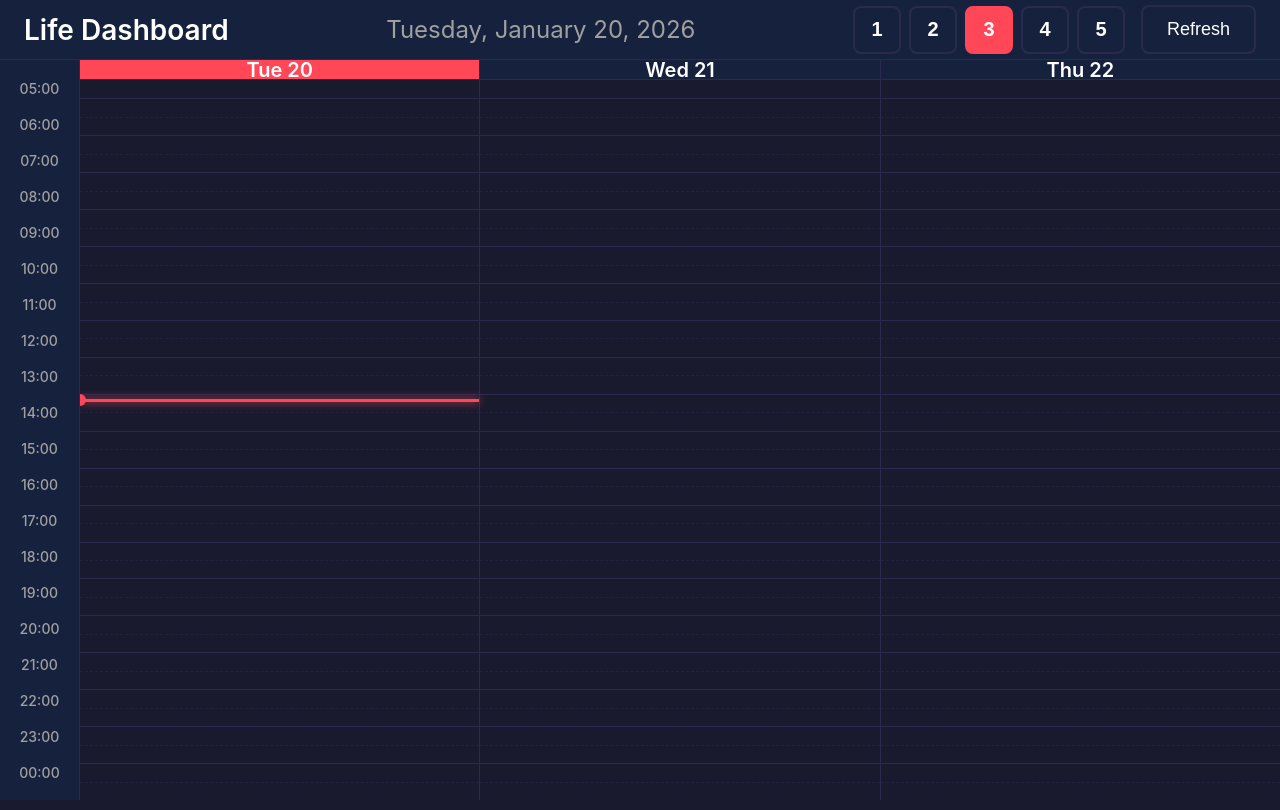
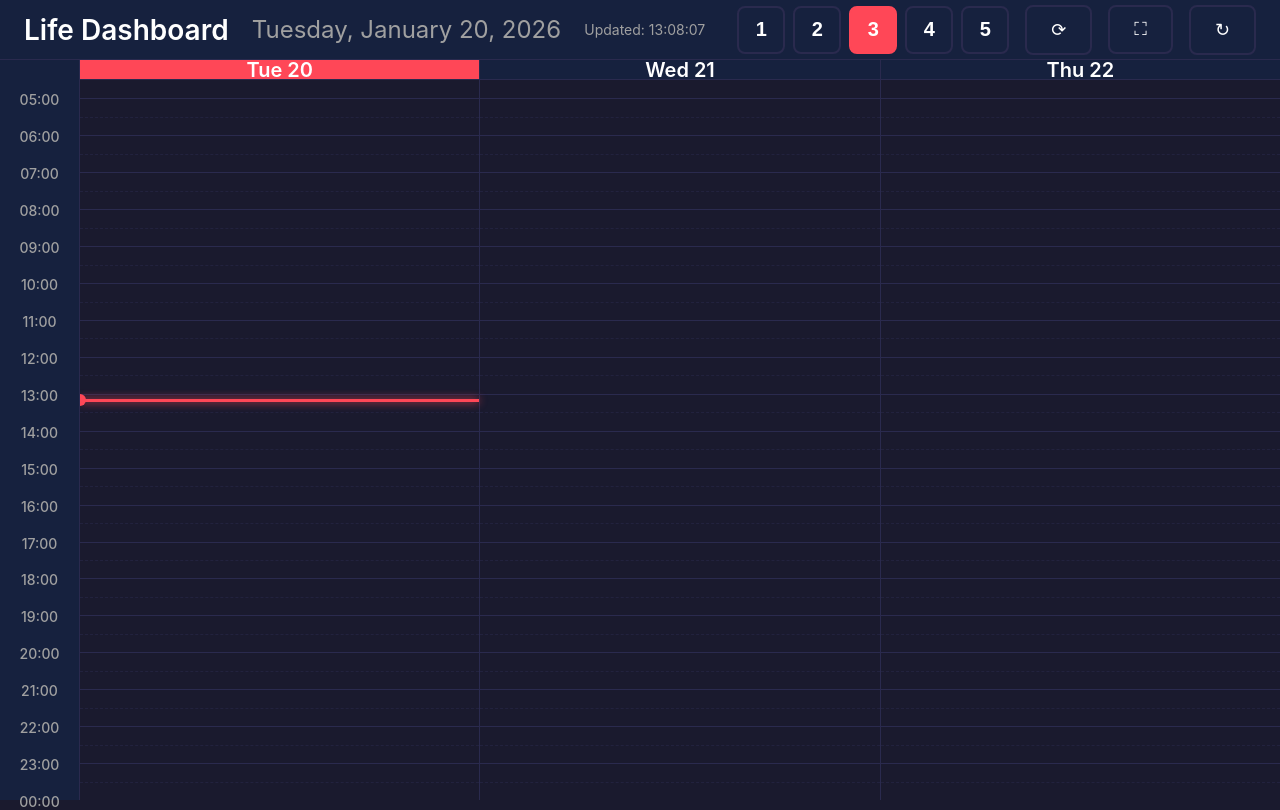
Before and after one commit to prabhanshu11/life-dashboard, a FastAPI app: page / in a window 1280 px wide. Run offline with FastAPI, Linux system fonts and the light colour scheme; data comes from the database, SQL or seed files in the repository; data that the repository does not hold is empty.

Commit message:
Fix calendar height alignment and add rotation support
- Fix hour-height calculation: use 19.5 hours (04:30-24:00) instead of 20
- Restructure time-column with time-labels container for proper alignment
- Add rotation support (90° clockwise) with localStorage persistence
- Add fullscreen toggle button
- Add auto-refresh every 15 seconds with last-updated timestamp
- Position time labels using absolute positioning to align with grid lines

Co-Authored-By: Claude Opus 4.5 <noreply@anthropic.com>

```diff
--- a/pi/templates/dashboard.html
+++ b/pi/templates/dashboard.html
@@ -13,7 +13,8 @@
             --text-secondary: #a0a0a0;
             --border-color: #2a2a4e;
             --time-line: #ff4757;
-            --hour-height: calc((100vh - 80px) / 20); /* 04:30-24:00 = ~20 hours */
+            --total-hours: 19.5; /* 04:30-24:00 */
+            --hour-height: calc((100vh - 80px) / var(--total-hours));
         }
 
         * {
@@ -84,7 +85,7 @@
             border-color: var(--time-line);
         }
 
-        .refresh-btn {
+        .refresh-btn, .control-btn {
             padding: 12px 24px;
             background: var(--bg-secondary);
             border: 2px solid var(--border-color);
@@ -95,8 +96,110 @@
             transition: all 0.2s;
         }
 
-        .refresh-btn:hover {
+        .refresh-btn:hover, .control-btn:hover {
             border-color: var(--time-line);
+        }
+
+        .control-btn.active {
+            background: var(--time-line);
+            border-color: var(--time-line);
+        }
+
+        .last-updated {
+            font-size: 14px;
+            color: var(--text-secondary);
+            margin-right: 16px;
+        }
+
+        /* Rotated state - 90 degrees clockwise */
+        /* After rotation: visual width = original height, visual height = original width */
+        body.rotated {
+            width: 100vh;
+            height: 100vw;
+            transform: rotate(90deg);
+            transform-origin: top left;
+            position: absolute;
+            top: 0;
+            left: 100%;
+            overflow: hidden;
+        }
+
+        body.rotated .header {
+            height: 50px;
+            padding: 6px 12px;
+            flex-wrap: nowrap;
+        }
+
+        body.rotated .header h1 {
+            font-size: 18px;
+            flex-shrink: 0;
+        }
+
+        body.rotated .header-date {
+            font-size: 14px;
+            flex-shrink: 1;
+            min-width: 0;
+            overflow: hidden;
+            text-overflow: ellipsis;
+            white-space: nowrap;
+        }
+
+        body.rotated .controls {
+            gap: 6px;
+            flex-shrink: 0;
+        }
+
+        body.rotated .last-updated {
+            display: none; /* Hide to save space when rotated */
+        }
+
+        body.rotated .day-btn {
+            width: 32px;
+            height: 32px;
+            font-size: 14px;
+        }
+
+        body.rotated .control-btn, body.rotated .refresh-btn {
+            padding: 6px 10px;
+            font-size: 14px;
+            width: 32px;
+            height: 32px;
+            display: flex;
+            align-items: center;
+            justify-content: center;
+        }
+
+        body.rotated .calendar-container {
+            height: calc(100vw - 50px);
+        }
+
+        body.rotated .time-column {
+            width: 50px;
+        }
+
+        body.rotated .time-header-spacer {
+            height: 15px; /* Match day-header height in rotated mode */
+        }
+
+        body.rotated .time-label {
+            font-size: 12px;
+        }
+
+        body.rotated .day-header {
+            height: 15px;
+            font-size: 14px;
+        }
+
+        body.rotated .day-grid {
+            height: calc(100% - 15px);
+        }
+
+        body.rotated .event-title {
+            font-size: 14px;
+        }
+
+        body.rotated .event-time {
+            font-size: 11px;
         }
 
         /* Calendar grid */
@@ -109,17 +212,31 @@
             width: 80px;
             background: var(--bg-secondary);
             border-right: 1px solid var(--border-color);
-            padding-top: 20px;
+            display: flex;
+            flex-direction: column;
+        }
+
+        .time-header-spacer {
+            height: 20px; /* Match day-header height */
+            flex-shrink: 0;
+        }
+
+        .time-labels {
+            position: relative;
+            flex: 1;
         }
 
         .time-label {
-            height: var(--hour-height);
+            position: absolute;
+            left: 0;
+            right: 0;
             display: flex;
             align-items: flex-start;
             justify-content: center;
             font-size: 18px;
             color: var(--text-secondary);
             font-weight: 500;
+            transform: translateY(-0.5em); /* Center label on the line */
         }
 
         .days-container {
@@ -266,6 +383,7 @@
         <h1>Life Dashboard</h1>
         <span class="header-date" id="currentDate"></span>
         <div class="controls">
+            <span class="last-updated" id="lastUpdated"></span>
             <div class="day-selector">
                 <button class="day-btn" data-days="1">1</button>
                 <button class="day-btn" data-days="2">2</button>
@@ -273,12 +391,17 @@
                 <button class="day-btn" data-days="4">4</button>
                 <button class="day-btn" data-days="5">5</button>
             </div>
-            <button class="refresh-btn" onclick="loadEvents()">Refresh</button>
+            <button class="control-btn" onclick="toggleRotate()" title="Rotate 90°">⟳</button>
+            <button class="control-btn" onclick="toggleFullscreen()" title="Fullscreen">⛶</button>
+            <button class="refresh-btn" onclick="loadEvents()">↻</button>
         </div>
     </header>
 
     <div class="calendar-container">
-        <div class="time-column" id="timeColumn"></div>
+        <div class="time-column">
+            <div class="time-header-spacer"></div>
+            <div class="time-labels" id="timeLabels"></div>
+        </div>
         <div class="days-container" id="daysContainer"></div>
     </div>
 
@@ -308,9 +431,54 @@
             // Update time indicator every minute
             setInterval(updateCurrentTimeLine, 60000);
 
-            // Auto-refresh every 60 seconds
-            setInterval(loadEvents, 60000);
+            // Auto-refresh every 15 seconds
+            setInterval(loadEvents, 15000);
+
+            // Restore rotation state and set correct hour height
+            if (localStorage.getItem('rotated') === 'true') {
+                document.body.classList.add('rotated');
+                document.documentElement.style.setProperty('--hour-height', 'calc((100vw - 50px - 15px) / 19.5)');
+            }
         });
+
+        // Toggle rotation (90 degrees)
+        function toggleRotate() {
+            document.body.classList.toggle('rotated');
+            const isRotated = document.body.classList.contains('rotated');
+            localStorage.setItem('rotated', isRotated);
+
+            // Update CSS variable for hour height based on rotation
+            // When rotated: visual height = original width (100vw), header=50px, day-header=15px
+            // Normal: visual height = original height (100vh), header=60px, day-header=20px
+            // Total hours: 19.5 (04:30 to 24:00)
+            const root = document.documentElement;
+            if (isRotated) {
+                root.style.setProperty('--hour-height', 'calc((100vw - 50px - 15px) / 19.5)');
+            } else {
+                root.style.setProperty('--hour-height', 'calc((100vh - 60px - 20px) / 19.5)');
+            }
+
+            // Re-render to apply new dimensions
+            renderDays();
+        }
+
+        // Toggle fullscreen mode
+        function toggleFullscreen() {
+            if (!document.fullscreenElement) {
+                document.documentElement.requestFullscreen().catch(err => {
+                    console.log('Fullscreen error:', err);
+                });
+            } else {
+                document.exitFullscreen();
+            }
+        }
+
+        // Update last updated timestamp
+        function updateLastUpdated() {
+            const now = new Date();
+            const timeStr = now.toLocaleTimeString('en-US', { hour: '2-digit', minute: '2-digit', second: '2-digit', hour12: false });
+            document.getElementById('lastUpdated').textContent = `Updated: ${timeStr}`;
+        }
 
         function updateDateDisplay() {
             const now = new Date();
@@ -319,14 +487,18 @@
         }
 
         function renderTimeColumn() {
-            const timeColumn = document.getElementById('timeColumn');
-            timeColumn.innerHTML = '';
+            const timeLabels = document.getElementById('timeLabels');
+            timeLabels.innerHTML = '';
 
+            // Position time labels to align with hour grid lines
             for (let hour = Math.ceil(START_HOUR); hour <= END_HOUR; hour++) {
                 const label = document.createElement('div');
                 label.className = 'time-label';
                 label.textContent = hour === 24 ? '00:00' : `${hour.toString().padStart(2, '0')}:00`;
-                timeColumn.appendChild(label);
+                // Position at same percentage as grid lines (relative to time-labels container)
+                const topPercent = ((hour - START_HOUR) / TOTAL_HOURS) * 100;
+                label.style.top = `${topPercent}%`;
+                timeLabels.appendChild(label);
             }
         }
 
@@ -380,6 +552,7 @@
                 const response = await fetch(`/api/events?start=${start}&end=${end}`);
                 events = await response.json();
                 renderDays();
+                updateLastUpdated();
             } catch (error) {
                 console.error('Failed to load events:', error);
             }
```
Also changed, not shown: VPS_AGENT_HANDOFF.md (+1 -1 lines), 1 other file.
